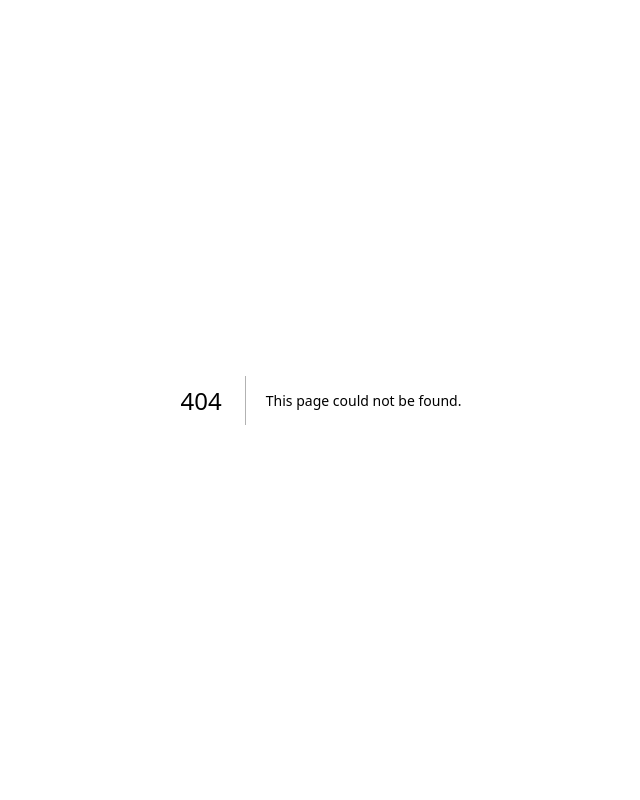
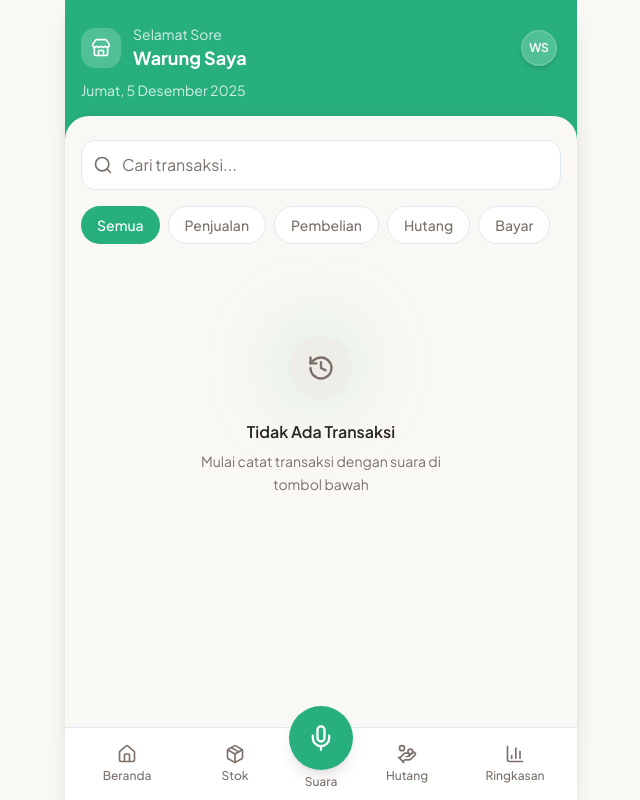
Before and after one commit to mgalihpp/katalis-ai, a Next.js app: page /dashboard/riwayat in a window 1280 px wide. Before the commit this address had no page. Shown: the whole page, without its empty margins (319-959 px from the left). Built offline with nearby package versions, Linux system fonts and the light colour scheme.

Commit message:
feat: Add transaction history

```diff
--- /dev/null
+++ b/app/(dashboard)/dashboard/riwayat/page.tsx
@@ -0,0 +1,189 @@
+"use client"
+
+import { useState } from 'react';
+import { History, Search } from 'lucide-react';
+import { Header } from '@/components/Header';
+import { BottomNav } from '@/components/BottomNav';
+import { TransactionDetailCard } from '@/components/TransactionDetailCard';
+import { TransactionDetailSheet } from '@/components/TransactionDetailSheet';
+import { DebtDetailSheet } from '@/components/DebtDetailSheet';
+import { ProcessingModal } from '@/components/ProcessingModal';
+import { EmptyState } from '@/components/EmptyState';
+import { useTransactionStore } from '@/store/useTransactionStore';
+import { useVoice } from '@/context/VoiceContext';
+import { cn } from '@/lib/utils';
+import type { Transaction, TransactionType, Debt } from '@/types';
+
+const filterOptions: { value: TransactionType | 'all'; label: string }[] = [
+    { value: 'all', label: 'Semua' },
+    { value: 'sale', label: 'Penjualan' },
+    { value: 'purchase', label: 'Pembelian' },
+    { value: 'debt_add', label: 'Hutang' },
+    { value: 'debt_payment', label: 'Bayar' },
+];
+
+export default function RiwayatPage() {
+    const { transactions, debts } = useTransactionStore();
+    const [filter, setFilter] = useState<TransactionType | 'all'>('all');
+    const [searchQuery, setSearchQuery] = useState('');
+    const [selectedTransaction, setSelectedTransaction] = useState<Transaction | null>(null);
+    const [selectedDebt, setSelectedDebt] = useState<Debt | null>(null);
+    const {
+        isProcessing,
+        showModal,
+        currentResult,
+        error,
+        handleConfirm,
+        handleCancel,
+        handleRetry
+    } = useVoice();
+
+    const filteredTransactions = transactions.filter((t) => {
+        const matchesFilter = filter === 'all' || t.type === filter;
+        const matchesSearch = searchQuery === '' ||
+            t.raw_text.toLowerCase().includes(searchQuery.toLowerCase()) ||
+            t.items.some(item => item.item_name.toLowerCase().includes(searchQuery.toLowerCase()));
+        return matchesFilter && matchesSearch;
+    });
+
+    // Group by date
+    const groupedTransactions = filteredTransactions.reduce((groups, transaction) => {
+        const date = new Date(transaction.created_at).toLocaleDateString('id-ID', {
+            weekday: 'long',
+            year: 'numeric',
+            month: 'long',
+            day: 'numeric',
+        });
+        if (!groups[date]) {
+            groups[date] = [];
+        }
+        groups[date].push(transaction);
+        return groups;
+    }, {} as Record<string, Transaction[]>);
+
+    // Handle transaction click - route debt transactions to DebtDetailSheet
+    const handleTransactionClick = (transaction: Transaction) => {
+        if (transaction.type === 'debt_add' || transaction.type === 'debt_payment') {
+            const debtorNameFromItems = transaction.items[0]?.item_name;
+
+            let relatedDebt = debts.find(d =>
+                d.debtor_name.toLowerCase() === debtorNameFromItems?.toLowerCase()
+            );
+
+            if (!relatedDebt && (transaction.note || transaction.raw_text)) {
+                const searchText = (transaction.note || transaction.raw_text).toLowerCase();
+                relatedDebt = debts.find(d =>
+                    searchText.includes(d.debtor_name.toLowerCase())
+                );
+            }
+
+            if (relatedDebt) {
+                setSelectedDebt(relatedDebt);
+            }
+        } else {
+            setSelectedTransaction(transaction);
+        }
+    };
+
+    return (
+        <div className="min-h-screen bg-primary">
+            {/* Header */}
+            <div className="sticky top-0 z-0">
+                <Header storeName="Riwayat Transaksi" variant="light" />
+            </div>
+
+            {/* Main Content Sheet */}
+            <div className="relative z-10 bg-background rounded-t-3xl px-4 pt-6 pb-24 min-h-[80dvh] shadow-[0_-4px_20px_-4px_rgba(0,0,0,0.05)]">
+                {/* Search */}
+                <div className="relative mb-4">
+                    <Search className="absolute left-3 top-1/2 -translate-y-1/2 w-5 h-5 text-muted-foreground" />
+                    <input
+                        type="text"
+                        placeholder="Cari transaksi..."
+                        value={searchQuery}
+                        onChange={(e) => setSearchQuery(e.target.value)}
+                        className="w-full pl-10 pr-4 py-3 bg-card border border-border rounded-xl text-foreground placeholder:text-muted-foreground focus:outline-none focus:ring-2 focus:ring-primary/50"
+                    />
+                </div>
+
+                {/* Filter Pills */}
+                <div className="flex gap-2 overflow-x-auto scrollbar-none pb-1 mb-6">
+                    {filterOptions.map((option) => (
+                        <button
+                            key={option.value}
+                            onClick={() => setFilter(option.value)}
+                            className={cn(
+                                'px-4 py-2 rounded-full text-sm font-medium whitespace-nowrap transition-colors',
+                                filter === option.value
+                                    ? 'bg-primary text-primary-foreground'
+                                    : 'bg-card text-muted-foreground border border-border'
+                            )}
+                        >
+                            {option.label}
+                        </button>
+                    ))}
+                </div>
+
+                {/* Transactions List */}
+                {filteredTransactions.length === 0 ? (
+                    <EmptyState
+                        icon={History}
+                        title="Tidak Ada Transaksi"
+                        description={
+                            searchQuery || filter !== 'all'
+                                ? "Tidak ditemukan transaksi yang sesuai filter"
+                                : "Mulai catat transaksi dengan suara di tombol bawah"
+                        }
+                    />
+                ) : (
+                    <div className="space-y-6">
+                        {Object.entries(groupedTransactions).map(([date, dayTransactions]) => (
+                            <div key={date}>
+                                <h3 className="text-sm font-medium text-muted-foreground mb-3">{date}</h3>
+                                <div className="space-y-3">
+                                    {dayTransactions.map((transaction) => (
+                                        <div
+                                            key={transaction.id}
+                                            onClick={() => handleTransactionClick(transaction)}
+                                            className="cursor-pointer"
+                                        >
+                                            <TransactionDetailCard transaction={transaction} />
+                                        </div>
+                                    ))}
+                                </div>
+                            </div>
+                        ))}
+                    </div>
+                )}
+            </div>
+
+            {/* Transaction Detail Sheet */}
+            <TransactionDetailSheet
+                transactionId={selectedTransaction?.id || ''}
+                isOpen={!!selectedTransaction}
+                onClose={() => setSelectedTransaction(null)}
+            />
+
+            {/* Debt Detail Sheet */}
+            <DebtDetailSheet
+                debt={selectedDebt}
+                isOpen={!!selectedDebt}
+                onClose={() => setSelectedDebt(null)}
+            />
+
+            {/* Processing Modal */}
+            <ProcessingModal
+                isOpen={showModal}
+                isProcessing={isProcessing}
+                transcript={currentResult?.transcript || null}
+                result={currentResult?.parsed || null}
+                error={error}
+                onConfirm={handleConfirm}
+                onCancel={handleCancel}
+                onRetry={handleRetry}
+            />
+
+            <BottomNav />
+        </div>
+    );
+}
```
